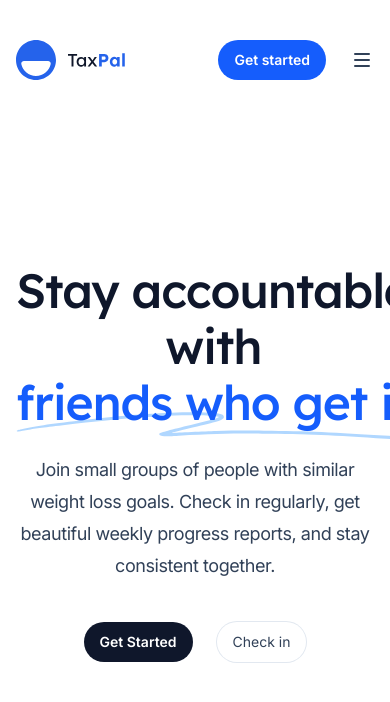
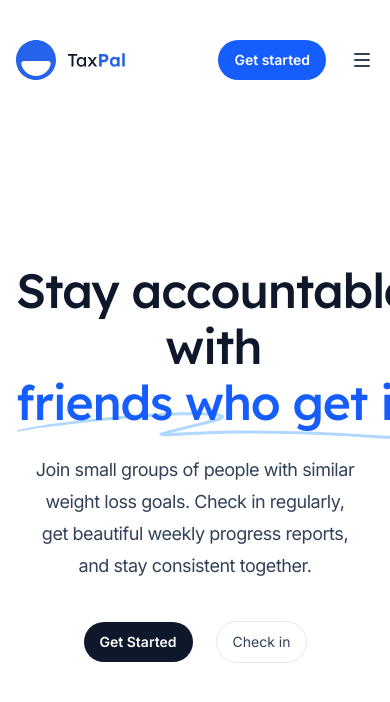
Before and after one commit to freesidejockey/thicnthin-landing, a Next.js app: page / in a window 390 px wide. Shown: the top 702 px of the page. Built offline with nearby package versions, Linux system fonts and the light colour scheme.

Commit message:
feat: Adding some padding to improve mobile

```diff
--- a/src/app/check-in/page.tsx
+++ b/src/app/check-in/page.tsx
@@ -249,7 +249,7 @@ export default function CheckInPage() {
               )}
             </div>
 
-            <div className="mt-4">
+            <div className="mt-4 mb-8 sm:mb-0">
               <SubmitButton />
             </div>
           </div>
--- a/src/app/contact/page.tsx
+++ b/src/app/contact/page.tsx
@@ -184,7 +184,7 @@ export default function ContactPage() {
             )}
           </div>
 
-          <div className="mt-4">
+          <div className="mt-4 mb-8 sm:mb-0">
             <SubmitButton />
           </div>
         </div>
--- a/src/app/profile/page.tsx
+++ b/src/app/profile/page.tsx
@@ -351,7 +351,7 @@ export default function ProfilePage() {
               </div>
             </div>
 
-            <div className="mt-4">
+            <div className="mt-4 mb-8 sm:mb-0">
               <SubmitButton />
             </div>
           </div>
--- a/src/app/user-lookup/page.tsx
+++ b/src/app/user-lookup/page.tsx
@@ -123,7 +123,7 @@ export default function UserLookupPage() {
               )}
             </div>
 
-            <div className="mt-4">
+            <div className="mt-4 mb-8 sm:mb-0">
               <SubmitButton />
             </div>
           </div>
--- a/src/components/Hero.tsx
+++ b/src/components/Hero.tsx
@@ -12,7 +12,7 @@ import logoTuple from '@/images/logos/tuple.svg'
 export function Hero() {
   return (
     <Container
-      className="flex flex-col justify-center text-center"
+      className="flex flex-col justify-center text-center px-4 sm:px-6"
       style={{ minHeight: 'calc(100vh - 10rem)' }}
     >
       <h1 className="mx-auto max-w-4xl font-display text-5xl font-medium tracking-tight text-slate-900 sm:text-7xl">
@@ -29,7 +29,7 @@ export function Hero() {
           <span className="relative">friends who get it</span>
         </span>
       </h1>
-      <p className="mx-auto mt-6 max-w-2xl text-lg tracking-tight text-slate-700">
+      <p className="mx-auto mt-6 max-w-2xl text-lg tracking-tight text-slate-700 px-4 sm:px-0">
         Join small groups of people with similar weight loss goals. Check in
         regularly, get beautiful weekly progress reports, and stay consistent
         together.
```
